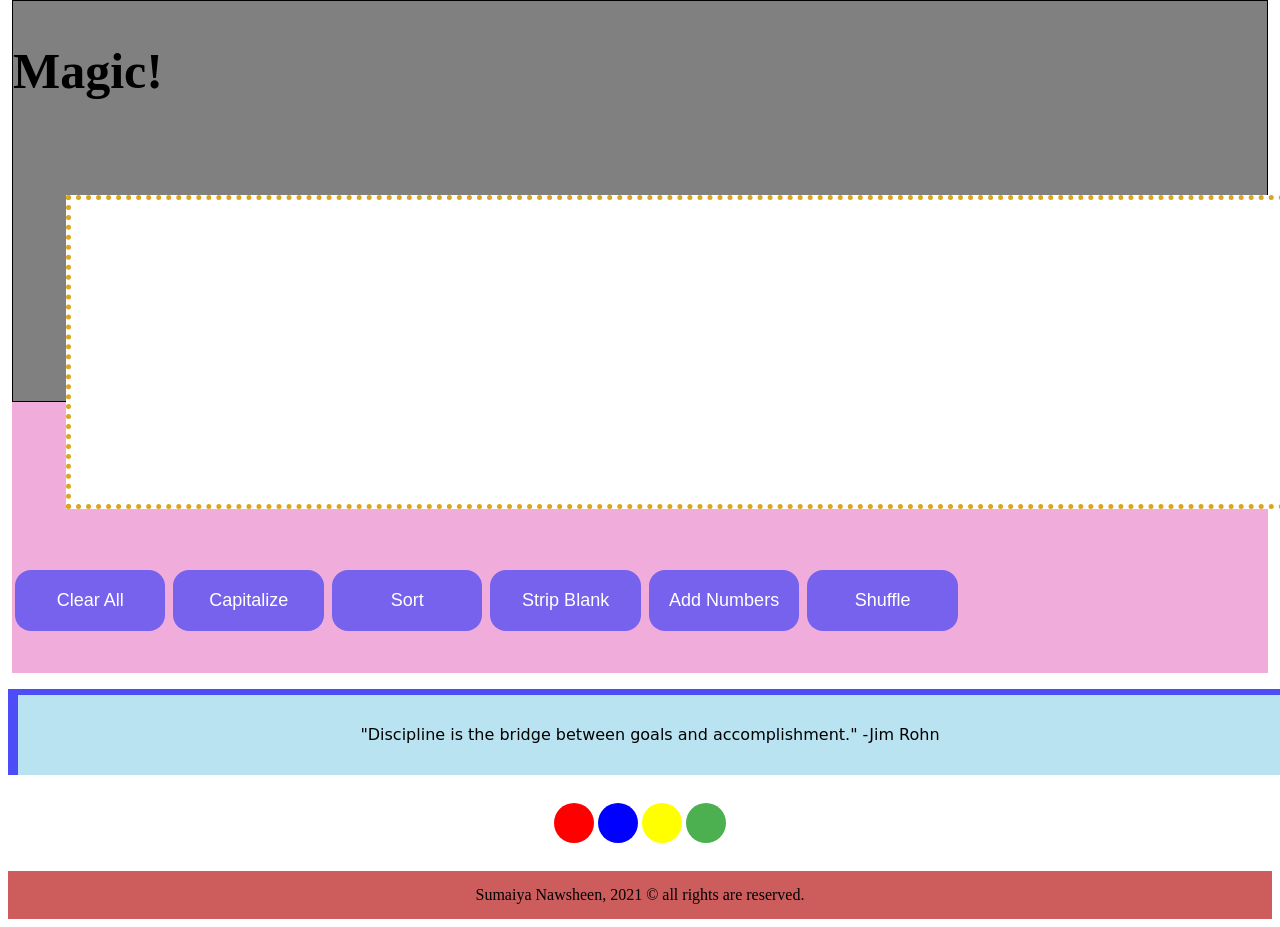
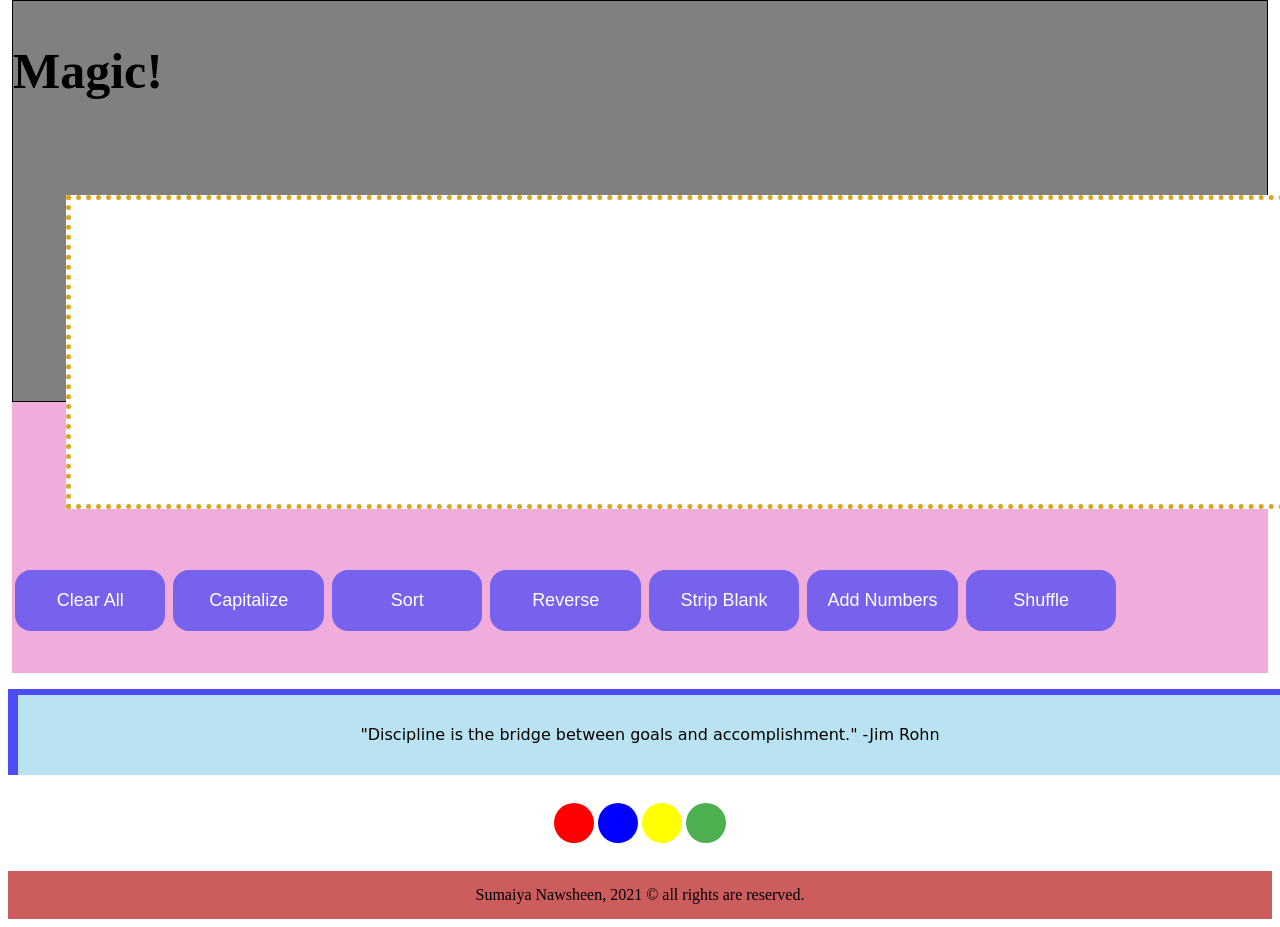
Before and after one commit to Sumaiya-Nawsheen/CSE391-JavaScript-Programming-, a plain HTML site: page index.html in a window 1280 px wide. Shown: the part 1067-1994 px from the top of the page. Drawn offline with Linux system fonts and the light colour scheme.

Commit message:
assignment 2

```diff
--- a/index.html
+++ b/index.html
@@ -77,6 +77,7 @@
             <button class="button button2" id="clear">Clear All</button>
             <button class="button button2" onclick="capitalize()">Capitalize</button>
             <button class="button button2" id="sort">Sort</button>
+            <button class="button button2" id="reverse">Reverse</button>
             <button class="button button2" id="stripBlank">Strip Blank</button>
             <button class="button button2" id="addNumbers">Add Numbers</button>
             <button class="button button2" id="shuffle">Shuffle</button>
```
